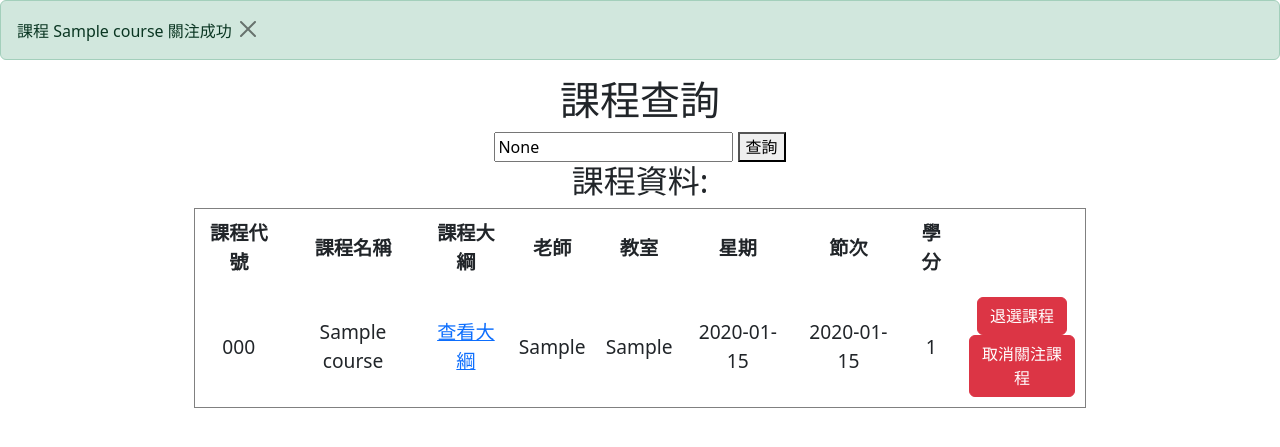
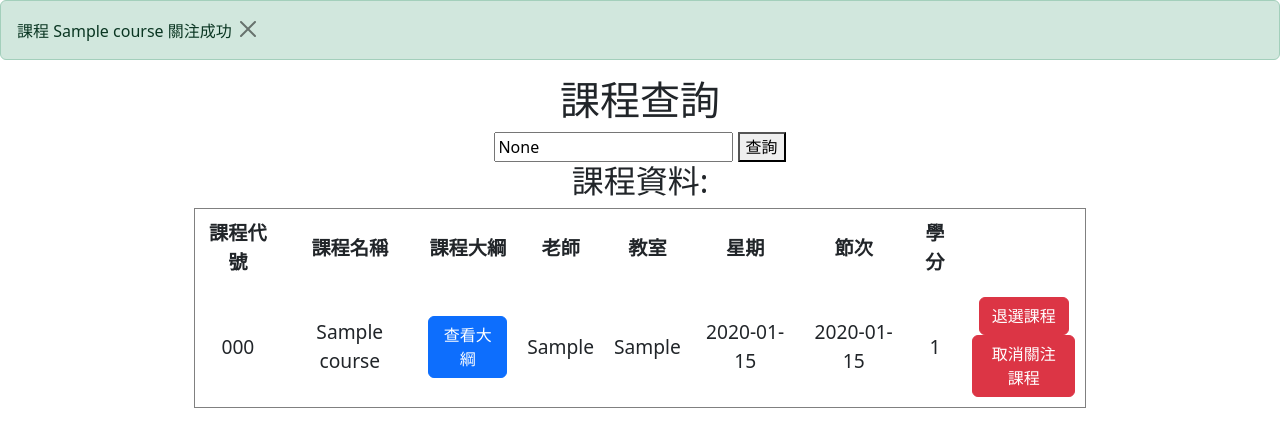
Before and after one commit to devops-sample-113/group_3, a Flask app: page /follow/1 in a window 1280 px wide. Shown: the part 56-503 px from the top of the page. Run offline with Flask 3, Linux system fonts and the light colour scheme; a user stored in the database is signed in; tables that the repository leaves empty hold one stand-in row (values such as "Sample post").

Commit message:
Update search.html

```diff
--- a/website/templates/search.html
+++ b/website/templates/search.html
@@ -28,7 +28,7 @@
                     <td style="padding: 10px; text-align: center;">{{ course.number }}</td>
                     <td style="padding: 10px; text-align: center;">{{ course.name }}</td>
                     <td style="padding: 10px; text-align: center;">
-                        <a href="{{ course.outline }}" target="_blank">查看大綱</a>
+                        <a href="{{ course.outline }}" class="btn btn-primary">查看大綱</a>
                     </td>
                     <td style="padding: 10px; text-align: center;">{{ course.teacher }}</td>
                     <td style="padding: 10px; text-align: center;">{{ course.classroom }}</td>
```
